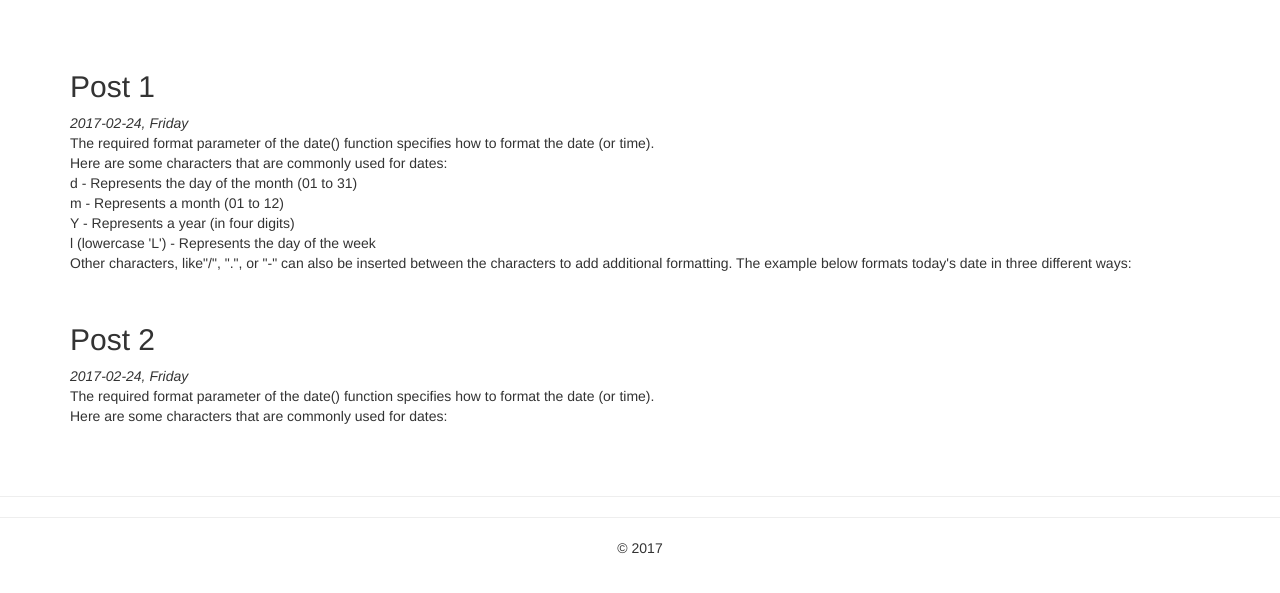
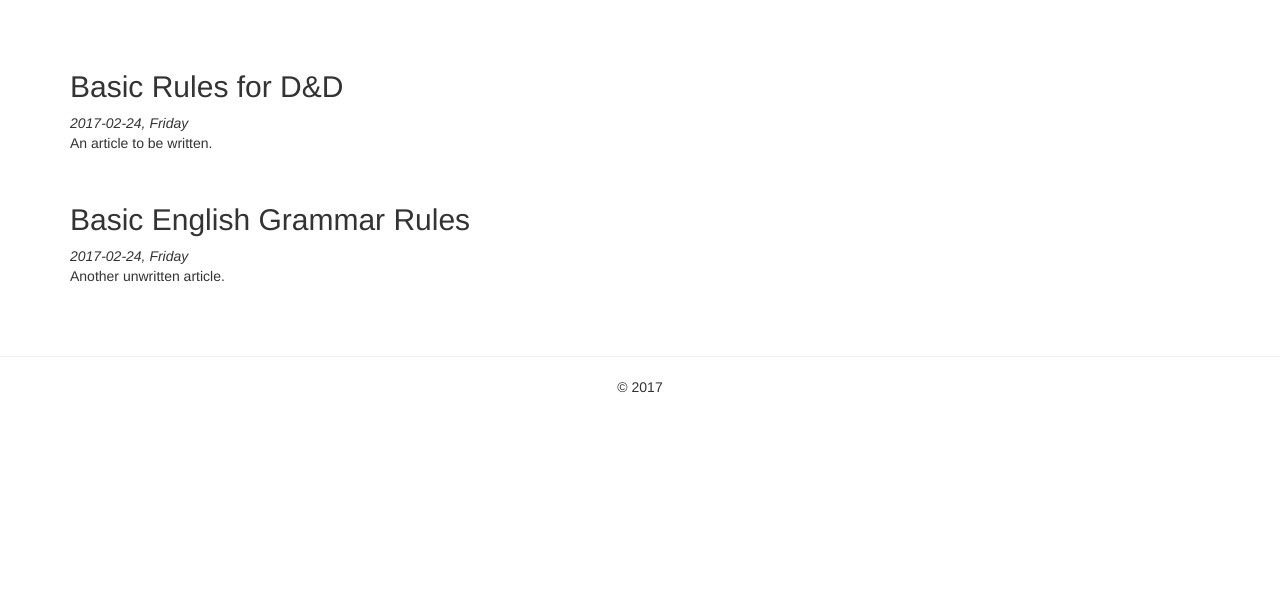
Before and after one commit to yetisyellowyacht/exercise, a PHP site: page / in a window 1280 px wide. Shown: the part 81-674 px from the top of the page. Run offline with PHP 8.4, Linux system fonts and the light colour scheme.

Commit message:
corrected posts.

```diff
--- a/index.php
+++ b/index.php
@@ -23,28 +23,18 @@ and open the template in the editor.
         <div class="container">
 
 			<div class="post">
-				<h2>Post 1</h2>
+				<h2>Basic Rules for D&amp;D</h2>
 				<em><?php echo date('Y-m-d, l');?></em>
 				<p>
-					The required format parameter of the date() function specifies
-					how to format the date (or time). <br>
-					Here are some characters that are commonly used for dates:<br>
-				    d - Represents the day of the month (01 to 31)<br>
-				    m - Represents a month (01 to 12)<br>
-				    Y - Represents a year (in four digits)<br>
-				    l (lowercase 'L') - Represents the day of the week<br>
-					Other characters, like"/", ".", or "-" can also be inserted
-					between the characters to add additional formatting.
-					The example below formats today's date in three different ways:
+					An article to be written.
 				</p>
 			</div>
 
 			<div class="post">
-				<h2>Post 2</h2>
+				<h2>Basic English Grammar Rules</h2>
 				<em><?php echo date('Y-m-d, l');?></em>
 				<p>
-					The required format parameter of the date() function specifies how to format the date (or time). <br>
-					Here are some characters that are commonly used for dates:<br>
+					Another unwritten article.
 				</p>
 			</div>
         </div>
@@ -52,7 +42,6 @@ and open the template in the editor.
 
 	<footer>
 		<hr>
-		<hr>
 		&copy; <?php echo date('Y');?>
 	</footer>
 
```
